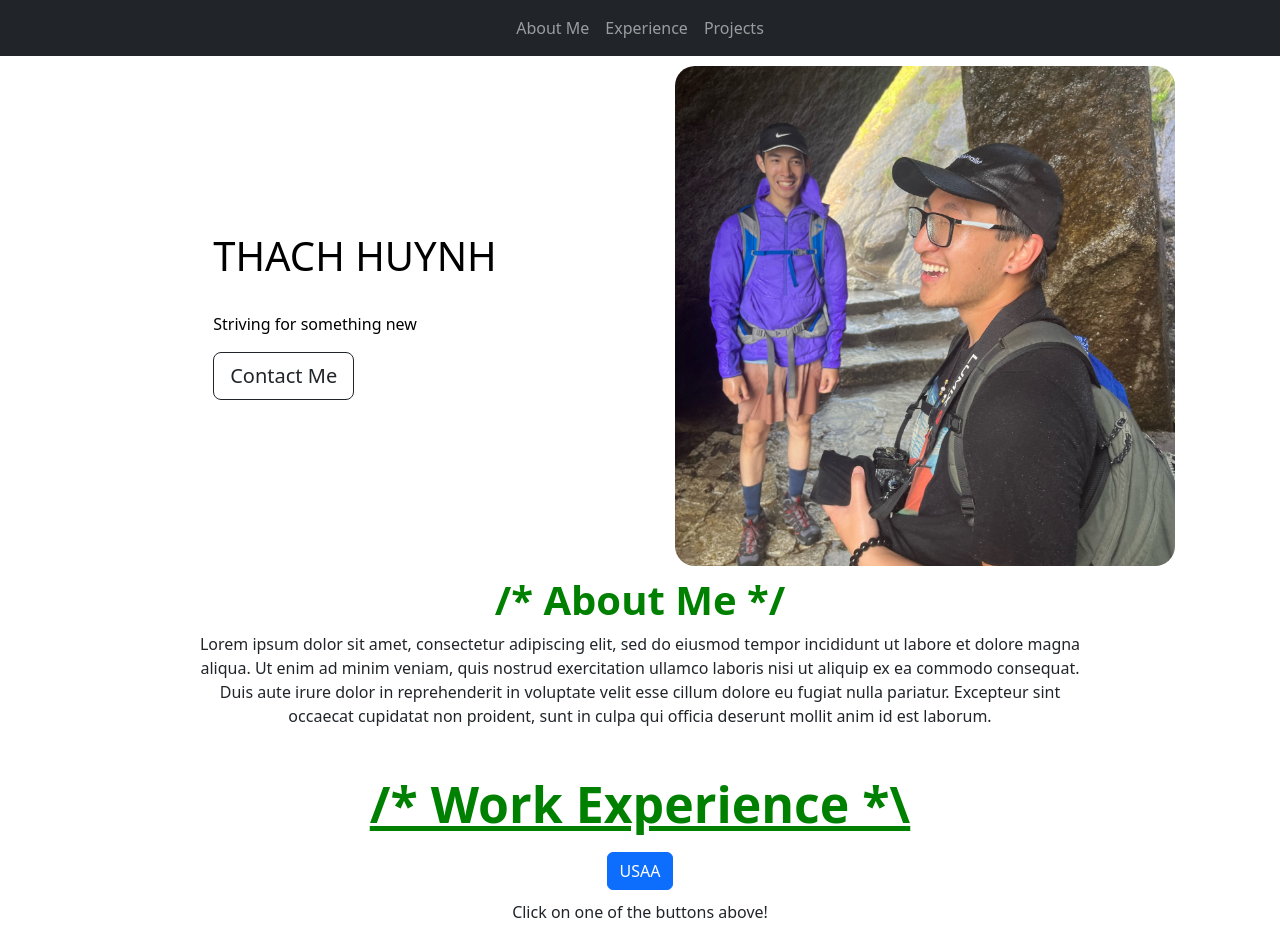
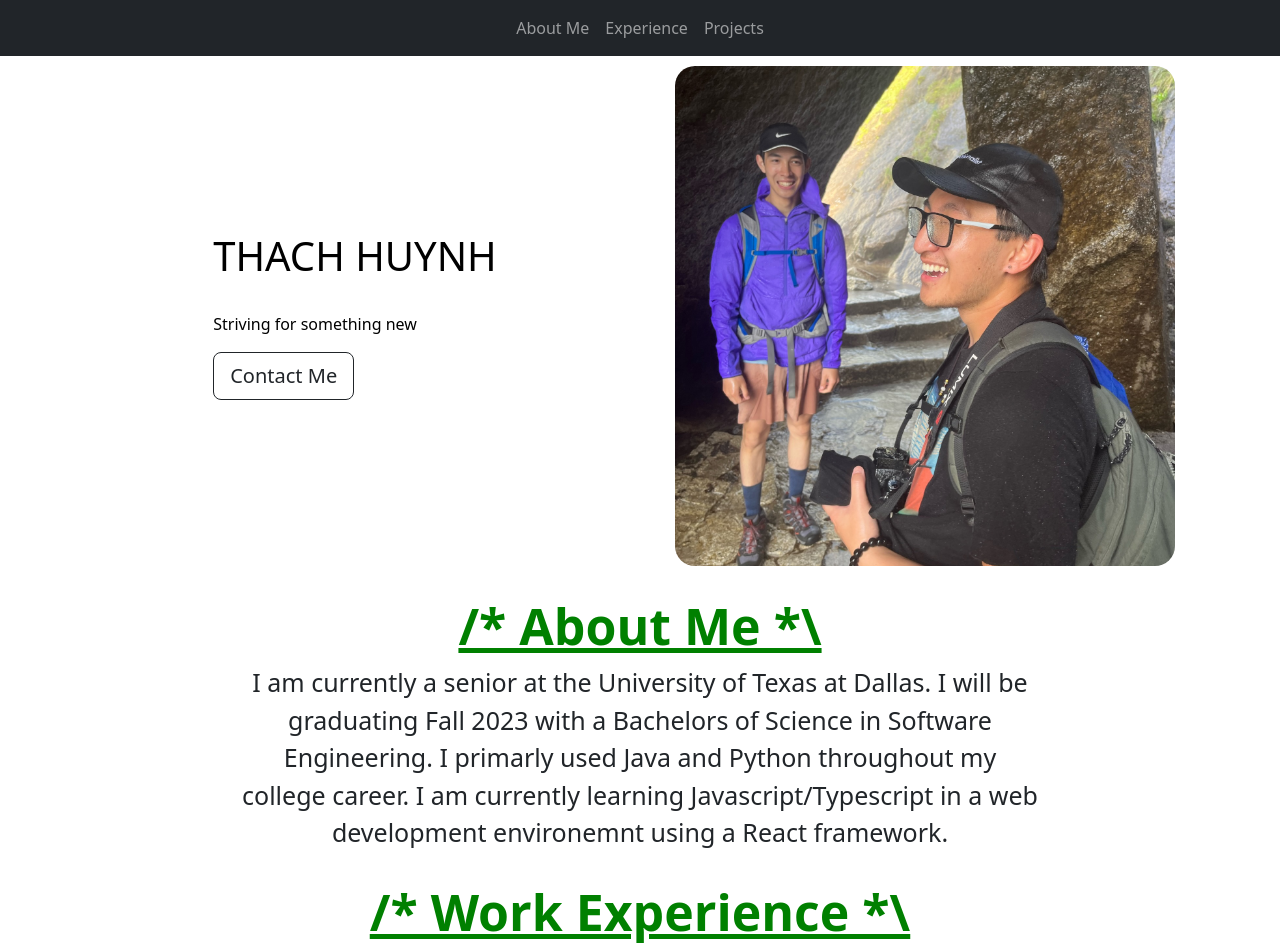
Before and after one commit to bithach/react-resume, a React (Create React App) app: page / in a window 1280 px wide. Shown: the top 952 px of the page. Built offline with nearby package versions, Linux system fonts and the light colour scheme.

Commit message:
updated about me

```diff
--- a/src/sections/AboutMeSection.jsx
+++ b/src/sections/AboutMeSection.jsx
@@ -1,16 +1,18 @@
-import "../styling/AboutMeSection.css"
+import "../styling/AboutMeSection.css";
 
-function AboutMeSection(props){
-    return(
-        <div className="aboutMe-body" id="aboutme-section">
-            <div className="aboutMe-title-desktop">
-                <h1><b>/* About Me */</b></h1>
-            </div>
-            <div className="aboutMe-description-desktop">
-                <p>Lorem ipsum dolor sit amet, consectetur adipiscing elit, sed do eiusmod tempor incididunt ut labore et dolore magna aliqua. Ut enim ad minim veniam, quis nostrud exercitation ullamco laboris nisi ut aliquip ex ea commodo consequat. Duis aute irure dolor in reprehenderit in voluptate velit esse cillum dolore eu fugiat nulla pariatur. Excepteur sint occaecat cupidatat non proident, sunt in culpa qui officia deserunt mollit anim id est laborum.</p>
-            </div>
-        </div>
-    )
+function AboutMeSection(props) {
+  return (
+    <div className="aboutMe-body" id="aboutme-section">
+      <h1 className="aboutMe-title-desktop">/* About Me *\</h1>
+      <p className="aboutMe-description-desktop">
+        I am currently a senior at the University of Texas at Dallas. I will be
+        graduating Fall 2023 with a Bachelors of Science in Software
+        Engineering. I primarly used Java and Python throughout my college
+        career. I am currently learning Javascript/Typescript in a web
+        development environemnt using a React framework.
+      </p>
+    </div>
+  );
 }
 
 export default AboutMeSection;
--- a/src/styling/AboutMeSection.css
+++ b/src/styling/AboutMeSection.css
@@ -1,24 +1,26 @@
-.aboutMe-title-desktop {
-  color: green;
-  text-align: center;
-  padding-top: 10px;
-}
-
-.aboutMe-description-desktop {
-  text-align: center;
-  margin: 0px 150px;
-}
-
 /* For mobile phones: */
 [class*="aboutMe-description-"] {
   text-align: center;
   margin: 0px;
 }
 
+[class*="aboutMe-title-"] {
+  color: green;
+  text-align: center;
+  padding-top: 30px;
+  font-weight: 700;
+  text-decoration: underline;
+}
+
 /* For desktop: */
 @media only screen and (min-width: 768px) {
   .aboutMe-description-desktop {
     text-align: center;
-    margin: 0px 150px;
+    margin: 0px 200px;
+    font-size: 25px;
+  }
+
+  .aboutMe-title-desktop {
+    font-size: 50px;
   }
 }
```
